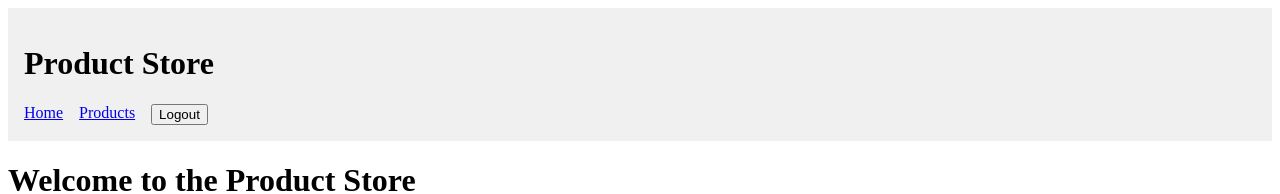
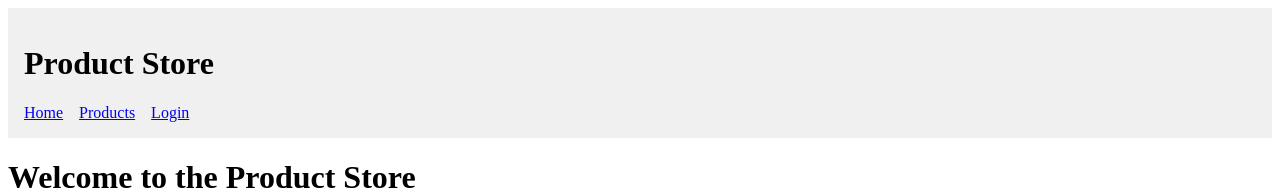
Before and after one commit to sajay3159/my-auth-app, a Next.js app: page / in a window 1280 px wide. Shown: the top 194 px of the page. Built offline with nearby package versions, Linux system fonts and the light colour scheme; no server answers.

Commit message:
fix isLoggedIn issue

```diff
--- a/src/app/layout.js
+++ b/src/app/layout.js
@@ -1,8 +1,8 @@
 import Link from "next/link";
 import { isLoggedIn } from "./lib/auth";
 
-export default function RootLayout({ children }) {
-  const loggedIn = isLoggedIn();
+export default async function RootLayout({ children }) {
+  const loggedIn = await isLoggedIn();
 
   return (
     <html lang="en">
```
